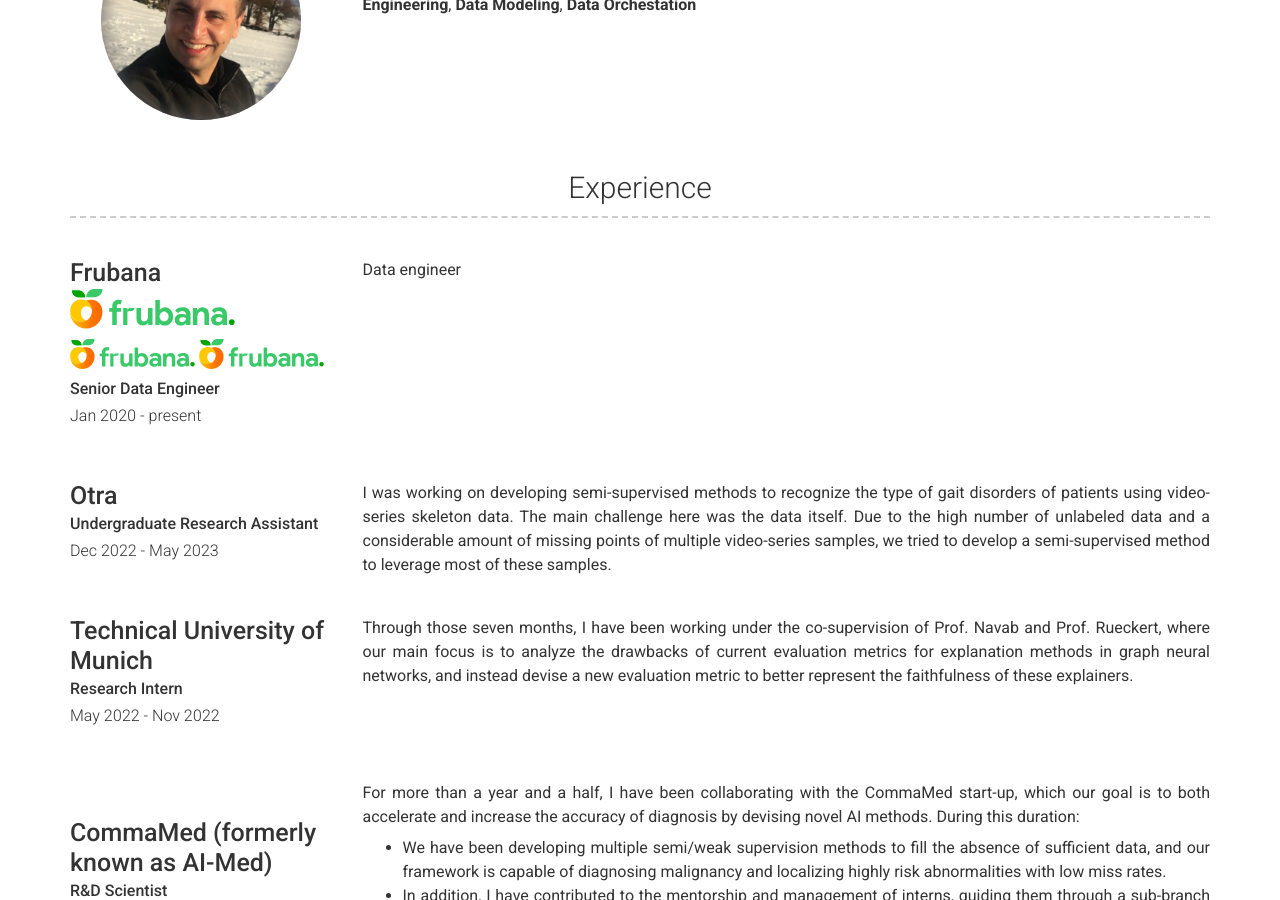
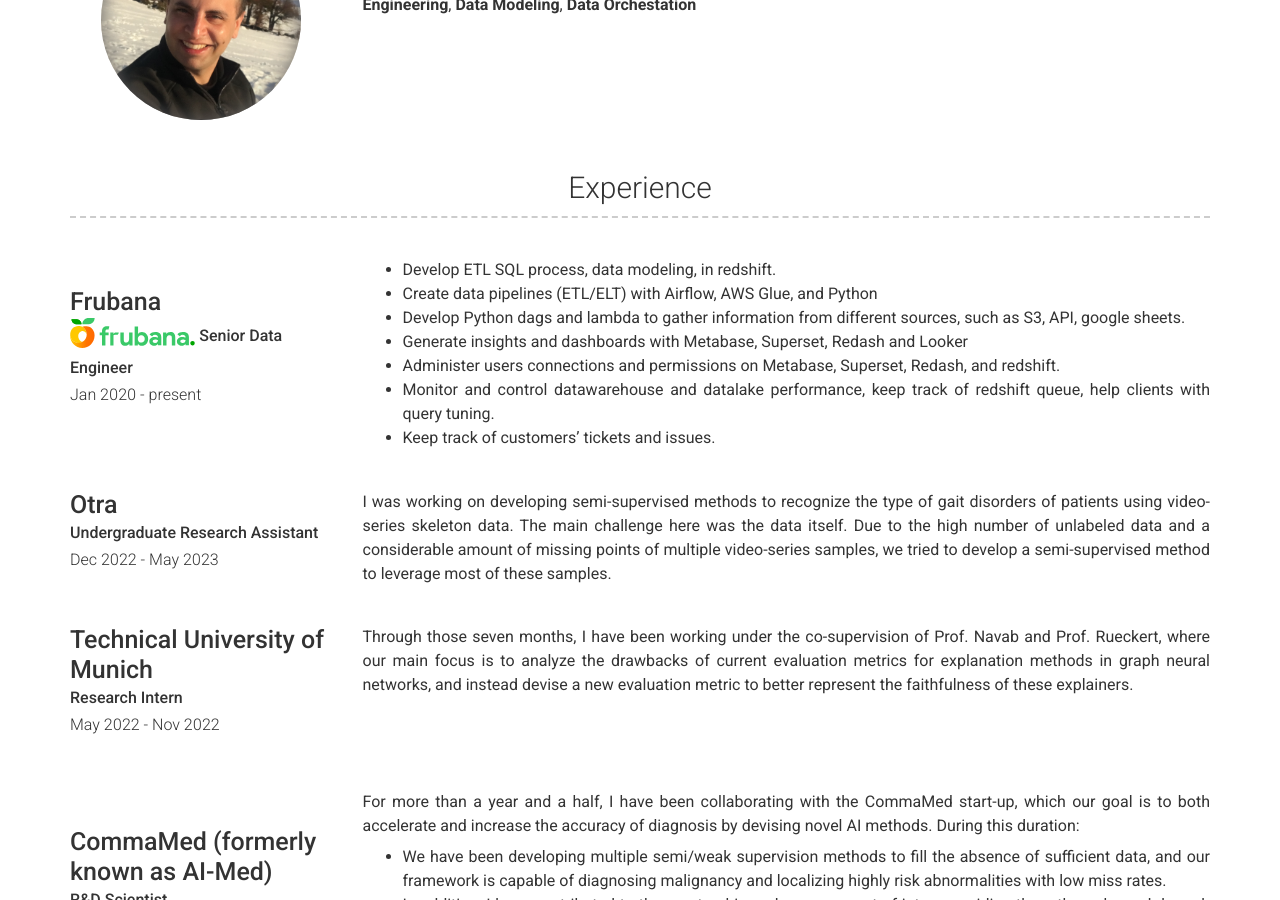
Before and after one commit to fmpaci/fmpaci.github.io, a Jekyll site: the page built from index.md, in a window 1280 px wide and 900 px high, scrolled down 359 px. Built offline with Jekyll 4.4.1, drawn with Linux system fonts in a browser that asks for light colours; nearby versions of some CDN libraries.

Commit message:
Some updates

```diff
--- a/_data/experience.yml
+++ b/_data/experience.yml
@@ -1,10 +1,15 @@
 - company: Frubana
   description: |
-    Data engineer
+      - Develop ETL SQL process, data modeling, in redshift.
+      - Create data pipelines (ETL/ELT) with Airflow, AWS Glue, and Python
+      - Develop Python dags and lambda to gather information from different sources, such as S3, API, google sheets.
+      - Generate insights and dashboards with Metabase, Superset, Redash and Looker
+      - Administer users connections and permissions on Metabase, Superset, Redash, and redshift.
+      - Monitor and control datawarehouse and datalake performance, keep track of redshift queue, help clients with query tuning.
+      - Keep track of customers' tickets and issues.
   job_title: |
-    <img src="./images/frubana-logo.svg" height="50">
     <img src="./images/frubana-logo.svg" height="38">
-    <img class="mobile" src="./images/frubana-logo.svg" height="38">
+
     Senior Data Engineer
   dates: Jan 2020 - present
 
```
